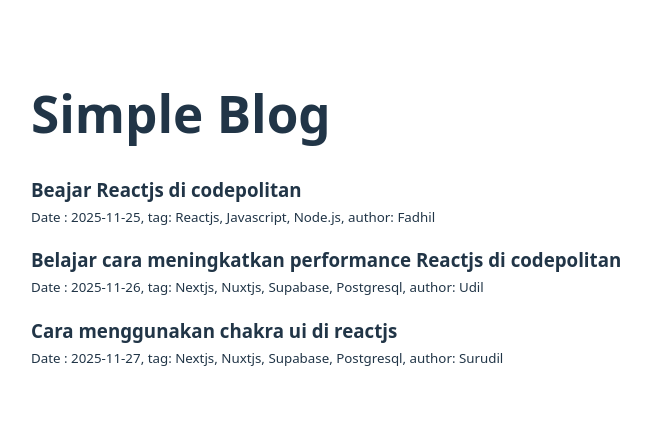
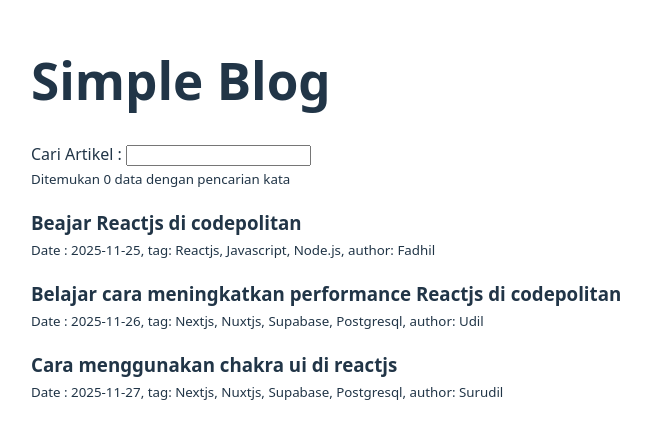
Before and after one commit to keydil/belajar-fundamental-react, a React app: page / in a window 1280 px wide. Shown: the part 190-628 px from the top of the page, without its empty margins (1-652 px from the left). Built offline with nearby package versions, Linux system fonts and the light colour scheme; the HTML template or start-up script is replaced by a standard one.

Commit message:
mengenal fitur filter data dan pengenalan useState

```diff
--- a/src/pages/Index.jsx
+++ b/src/pages/Index.jsx
@@ -1,12 +1,24 @@
 import posts from "../posts.json";
 import Article from "../components/Arcticle";
+import { useState } from "react";
 
 function Homepage() {
+    const [search, setSearch] = useState("");
+
+    const changeSearch = (event) => {
+        setSearch(event.target.value);
+
+    };
+
   return (
     <div>
       <h1>Simple Blog</h1>
-      {posts.map((blog) => (
-        <Article title={blog.title} tags={blog.tags} author={blog.author} date={blog.date} />
+      <div>
+        Cari Artikel : <input onChange={changeSearch}></input>
+        </div>
+        <small>Ditemukan 0 data dengan pencarian kata {search}</small>
+      {posts.map(({ title, tags, author, date }, index) => (
+        <Article {...{ title, tags, author, date }} key={index} />
       ))}
     </div>
   );
```
